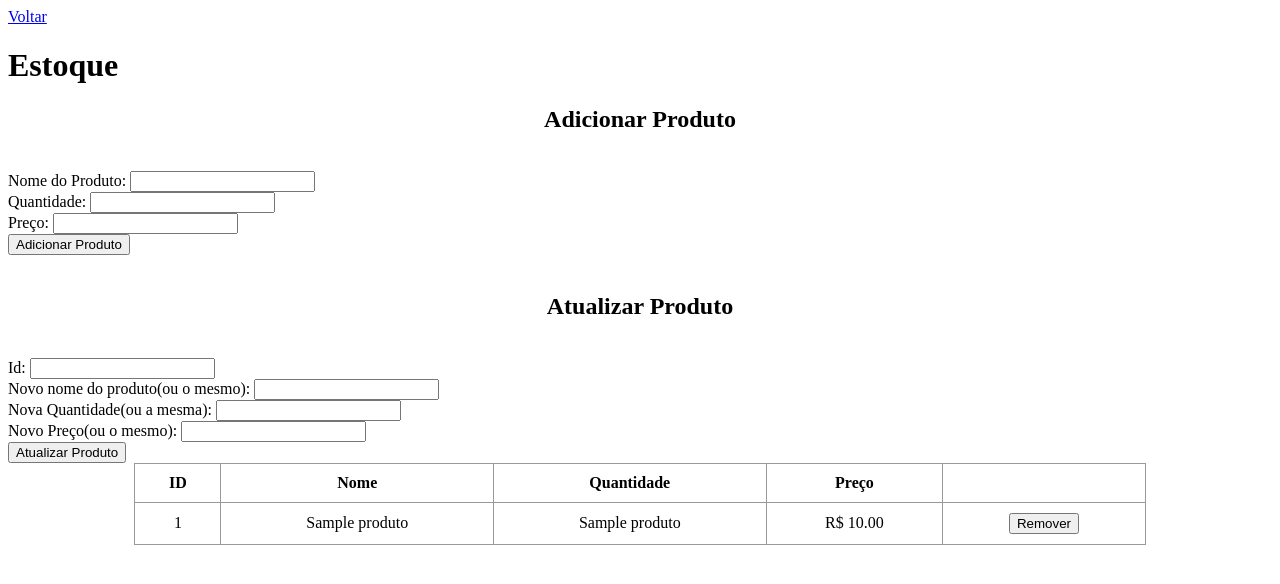
After one commit to Maurilio0987/info, a Flask app: template templates/estoque.html in a window 1280 px wide. The commit adds this page. Shown: the top 584 px of the page. Run offline with Flask 3, Linux system fonts and the light colour scheme; the template is opened without the code that fills it: most values are stand-ins (such as "Sample title", 1, 10 or a date in 2020).

Commit message:
Add files via upload

```diff
--- a/app.py
+++ b/app.py
@@ -2,7 +2,6 @@ from flask import Flask, render_template, request, redirect, url_for, session, j
 from functools import wraps
 import os
 from banco_de_dados_pg import DatabaseManager, sha256
-from pytz import timezone
 
 
 
@@ -12,12 +11,6 @@ app.secret_key = 'chave_secreta'
 
 db_url = "postgresql://info_db_lsba_user:cdItHM06j2EdUB4UOiRRK56GdbiFTvUT@dpg-d0v2q3h5pdvs7382be30-a.oregon-postgres.render.com/info_db_lsba"
 db = DatabaseManager(db_url)
-
-
-
-#               #
-#-----LOGIN-----#
-#               #
 
 
 def login_required(f):
@@ -52,7 +45,7 @@ def login():
         else:
             erro = "senha incorreta"
     else:
-        erro = "usuario n~ao encontrado"
+        erro = "usuário não encontrado"
 
     return render_template("login.html", erro=erro)
 
@@ -79,7 +72,7 @@ def cadastro():
             db.adicionar_usuario(usuario, sha256(senha))
             return redirect(url_for("index"))
         else:
-            erro = "usuario ja cadastrado"
+            erro = "usuário já cadastrado"
         return render_template("cadastro.html", erro=erro)
 
 
@@ -91,12 +84,101 @@ def principal():
     return render_template("principal.html")
 
 
+@app.route("/estoque")
+@login_required
+def estoque():
+    produtos = db.tabela("produtos")
+    return render_template("estoque.html", produtos=produtos)
+
+
+@app.route("/adicionar_produto", methods=["POST"])
+@login_required
+def adicionar_produto():
+    data = request.get_json()
+
+    id_usuario = db.usuario(session["usuario"])
+
+    nome = data.get("nome")
+    quantidade = int(data.get("quantidade"))
+    preco = float(data.get("preco"))
+
+    db.adicionar_produto(nome, quantidade, preco)
+    db.registrar_historico(id_usuario, "ADIÇÃO", f"{quantidade} unidades de {nome} custando {preco}")
+
+    produtos = db.tabela("produtos")
+
+    return jsonify({"status": "sucesso", "produtos": produtos})
+
+
+@app.route("/remover_produto", methods=["POST"])
+def remover_produto():
+    dados = request.get_json()
+    produto_id = dados.get('id')
+    id_usuario = db.usuario(session["usuario"])
+    if produto_id is None:
+        return jsonify({'status': 'erro', 'mensagem': 'ID não fornecido'})
+
+    try:
+        db.remover_produto(produto_id)
+        db.registrar_historico(id_usuario, "REMOÇÃO", f"produto {produto_id} foi removido")
+        produtos = db.tabela("produtos")
+        return jsonify({'status': 'sucesso', 'produtos': produtos})
+    except Exception as e:
+        return jsonify({'status': 'erro', 'mensagem': str(e)})
+
+@app.route('/atualizar_produto', methods=['POST'])
+def atualizar_produto():
+    dados = request.get_json()
+    id_usuario = db.usuario(session["usuario"])
+    produto_id = dados.get('id')
+    nome = dados.get('nome')
+    quantidade = dados.get('quantidade')
+    preco = dados.get('preco')
+
+    try:
+        db.atualizar_produto(produto_id, nome, quantidade, preco)
+        db.registrar_historico(id_usuario, "ATUALIZAÇÃO", f"produto {produto_id} foi foi atualizado para {nome}, {quantidade}, {preco}")
+        produtos = db.tabela('produtos')
+        return jsonify({'status': 'sucesso', 'produtos': produtos})
+    except Exception as e:
+        print(e)
+        return jsonify({'status': 'erro', 'mensagem': str(e)})
+
+
+@app.route("/vendas")
+def vendas():
+    produtos = db.tabela("produtos")
+    return render_template("vendas.html", produtos=produtos)
+
+@app.route("/registrar_venda", methods=["POST"])
+@login_required
+def registrar_venda():
+    produto_id = request.form.get("produto")
+    nome_produto = request.form.get("nome_produto")
+    quantidade = int(request.form.get("quantidade"))
+    valor = float(request.form.get("valor"))
+
+    id_usuario = db.usuario(session["usuario"])
+
+    db.registrar_venda(produto_id, nome_produto, quantidade, valor)
+
+    db.registrar_historico(id_usuario, "VENDA",
+        f"Venda de {quantidade}x {nome_produto} no valor de R$ {valor:.2f}")
+
+    return redirect(url_for('vendas'))
 
 
 
-#app.run(debug=True, host="127.0.0.1", port=7000)
+
+@app.route("/historico")
+@login_required
+def historico():
+    historico = db.tabela("historico")
+    return render_template("historico.html", historico=historico)
+
+app.run(debug=True, host="10.177.1.28", port=80)
 
 
-if __name__ == "__main__":
-    port = int(os.environ.get("PORT", 5000))
-    app.run(host="0.0.0.0", port=port)
+#if __name__ == "__main__":
+#    port = int(os.environ.get("PORT", 5000))
+#    app.run(host="0.0.0.0", port=port)
--- a/requirements.txt
+++ b/requirements.txt
@@ -1,4 +1,3 @@
 Flask
 gunicorn
-pytz
 pg8000
--- /dev/null
+++ b/templates/estoque.html
@@ -0,0 +1,240 @@
+<!DOCTYPE html>
+<html>
+<head>
+    <title>Estoque</title>
+    <style>
+        table {
+            margin: auto;
+            border-collapse: collapse;
+            width: 80%;
+            background-color: white;
+        }
+        th, td {
+            border: 1px solid #999;
+            padding: 10px;
+            text-align: center;
+        }
+        .editable {
+            background-color: #f0f0f0;
+        }
+    </style>
+</head>
+<body>
+    <a href="/principal">Voltar</a> <br>
+    <h1>Estoque</h1>
+
+    <h2 style="text-align: center;">Adicionar Produto</h2> <br>
+
+    <form id="form-produto">
+        <label>Nome do Produto:</label>
+        <input type="text" name="nome" id="nome" required> <br>
+        <label>Quantidade:</label>
+        <input type="number" name="quantidade" id="quantidade" min="1" required> <br>
+        <label>Preço:</label>
+        <input type="number" name="preco" id="preco" step="0.01" min="0" required> <br>
+        <input type="submit" value="Adicionar Produto" id="botao-submit">
+
+    </form>
+
+
+
+    <br>
+    <h2 style="text-align: center;">Atualizar Produto</h2> <br>
+
+    <form id="form-atualizar">
+        <label>Id:</label>
+        <input type="number" name="id" id="id" min="1" required> <br>
+        <label>Novo nome do produto(ou o mesmo):</label>
+        <input type="text" name="nome" id="nome-atualizar" required> <br>
+        <label>Nova Quantidade(ou a mesma):</label>
+        <input type="number" name="quantidade" id="quantidade-atualizar" min="1" required> <br>
+        <label>Novo Preço(ou o mesmo):</label>
+        <input type="number" name="preco" id="preco-atualizar" step="0.01" min="0" required> <br>
+        <input type="submit" value="Atualizar Produto" id="botao-submit-atualizar">
+    </form>
+
+    <table>
+        <thead>
+            <tr>
+                <th>ID</th>
+                <th>Nome</th>
+                <th>Quantidade</th>
+                <th>Preço</th>
+                <th></th>
+            </tr>
+        </thead>
+        <tbody id="tabela-produtos">
+            {% for produto in produtos %}
+            <tr>
+                <td>{{ produto[0] }}</td>
+                <td>{{ produto[1] }}</td>
+                <td>{{ produto[2] }}</td>
+                <td>R$ {{ "%.2f"|format(produto[3]) }}</td>
+                <td><button id="remover-{{ produto[0] }}" onclick="removerProduto({{ produto[0] }})">Remover</button></td>
+            </tr>
+            {% endfor %}
+        </tbody>
+
+    </table>
+
+    <script>
+        const formAtualizar = document.getElementById('form-atualizar');
+        const botaoSubmitAtualizar = document.getElementById('botao-submit-atualizar');
+
+        formAtualizar.addEventListener('submit', async (e) => {
+            e.preventDefault();
+
+            botaoSubmitAtualizar.disabled = true;
+            botaoSubmitAtualizar.value = "Atualizando...";
+
+            const id = document.getElementById('id').value;
+            const nome = document.getElementById('nome-atualizar').value;
+            const quantidade = document.getElementById('quantidade-atualizar').value;
+            const preco = document.getElementById('preco-atualizar').value;
+
+
+            try {
+                const resposta = await fetch('/atualizar_produto', {
+                    method: 'POST',
+                    headers: {
+                        'Content-Type': 'application/json'
+                    },
+                    body: JSON.stringify({
+                        id: id,
+                        nome: nome,
+                        quantidade: quantidade,
+                        preco: preco
+                    })
+                });
+
+                const resultado = await resposta.json();
+
+                if (resultado.status === 'sucesso') {
+                    atualizarTabela(resultado.produtos);
+                    formAtualizar.reset();
+                } else {
+                    alert('Erro ao atualizar produto: ' + resultado.mensagem);
+                }
+            } catch (error) {
+                alert('Erro de conexão ao atualizar produto.');
+            } finally {
+                botaoSubmitAtualizar.disabled = false;
+                botaoSubmitAtualizar.value = "Atualizar Produto";
+            }
+        });
+
+
+        const form = document.getElementById('form-produto');
+        const tabela = document.getElementById('tabela-produtos');
+        const botaoSubmit = document.getElementById('botao-submit');
+
+        form.addEventListener('submit', async (e) => {
+            e.preventDefault();
+
+            // Desabilita o botão para evitar múltiplos envios
+            botaoSubmit.disabled = true;
+            botaoSubmit.value = "Adicionando...";
+
+            const nome = document.getElementById('nome').value;
+            const quantidade = document.getElementById('quantidade').value;
+            const preco = document.getElementById('preco').value;
+
+            try {
+                const resposta = await fetch('/adicionar_produto', {
+                    method: 'POST',
+                    headers: {
+                        'Content-Type': 'application/json'
+                    },
+                    body: JSON.stringify({
+                        nome: nome,
+                        quantidade: quantidade,
+                        preco: preco
+                    })
+                });
+
+                const resultado = await resposta.json();
+
+                if (resultado.status === 'sucesso') {
+                    atualizarTabela(resultado.produtos);
+                    form.reset();
+                } else {
+                    alert('Erro ao adicionar produto.');
+                }
+            } catch (error) {
+                alert('Erro de conexão.');
+            } finally {
+                // Reabilita o botão após a resposta
+                botaoSubmit.disabled = false;
+                botaoSubmit.value = "Adicionar Produto";
+            }
+        });
+
+        async function removerProduto(id) {
+            const botaoRemover = document.getElementById(`remover-${id}`);
+            botaoRemover.disabled = true;  // Desabilitar o botão enquanto a requisição é feita
+            botaoRemover.textContent = 'Removendo...';  // Trocar texto do botão para "Removendo..."
+
+            try {
+                const resposta = await fetch('/remover_produto', {
+                    method: 'POST',
+                    headers: {
+                        'Content-Type': 'application/json'
+                    },
+                    body: JSON.stringify({ id: id })
+                });
+
+                const resultado = await resposta.json();
+
+                if (resultado.status === 'sucesso') {
+                    atualizarTabela(resultado.produtos);  // Atualiza a tabela com os dados mais recentes
+                } else {
+                    alert('Erro ao remover produto: ' + resultado.mensagem);
+                }
+            } catch (erro) {
+                alert('Erro de conexão ao remover produto.');
+            } finally {
+                botaoRemover.disabled = false;  // Habilita o botão novamente
+                botaoRemover.textContent = 'Remover';  // Volta o texto original do botão
+            }
+        }
+
+
+        function atualizarTabela(produtos) {
+            tabela.innerHTML = '';
+            produtos.forEach(produto => {
+                const linha = document.createElement('tr');
+
+                const id = document.createElement('td');
+                id.textContent = produto[0];
+
+                const nome = document.createElement('td');
+                nome.textContent = produto[1];
+
+                const quantidade = document.createElement('td');
+                quantidade.textContent = produto[2];
+                quantidade.setAttribute("contenteditable", "true");
+                quantidade.addEventListener('blur', (e) => atualizarProduto(produto[0], 'quantidade', e.target.innerText));
+
+                const preco = document.createElement('td');
+                preco.textContent = 'R$ ' + parseFloat(produto[3]).toFixed(2);
+                preco.setAttribute("contenteditable", "true");
+                preco.addEventListener('blur', (e) => atualizarProduto(produto[0], 'preco', e.target.innerText));
+
+                const acoes = document.createElement('td');
+                const botaoRemover = document.createElement('button');
+                botaoRemover.textContent = 'Remover';
+                botaoRemover.onclick = () => removerProduto(produto[0]);
+                acoes.appendChild(botaoRemover);
+
+                linha.appendChild(id);
+                linha.appendChild(nome);
+                linha.appendChild(quantidade);
+                linha.appendChild(preco);
+                linha.appendChild(acoes);
+
+                tabela.appendChild(linha);
+            });
+        }
+    </script>
+</body>
+</html>
```
Also changed, not shown: banco_de_dados_pg.py (+86 -1 lines), templates/historico.html (added, +50 -0 lines), templates/principal.html (+56 -3 lines), templates/vendas.html (added, +27 -0 lines).
